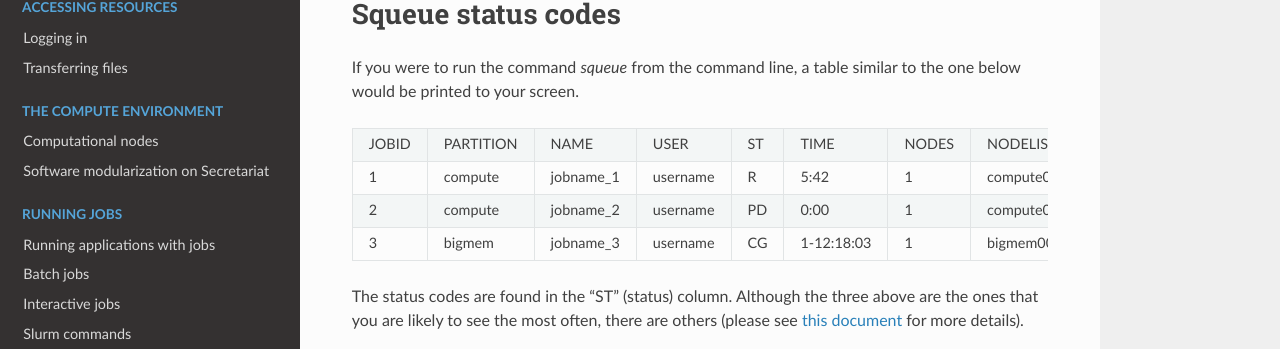
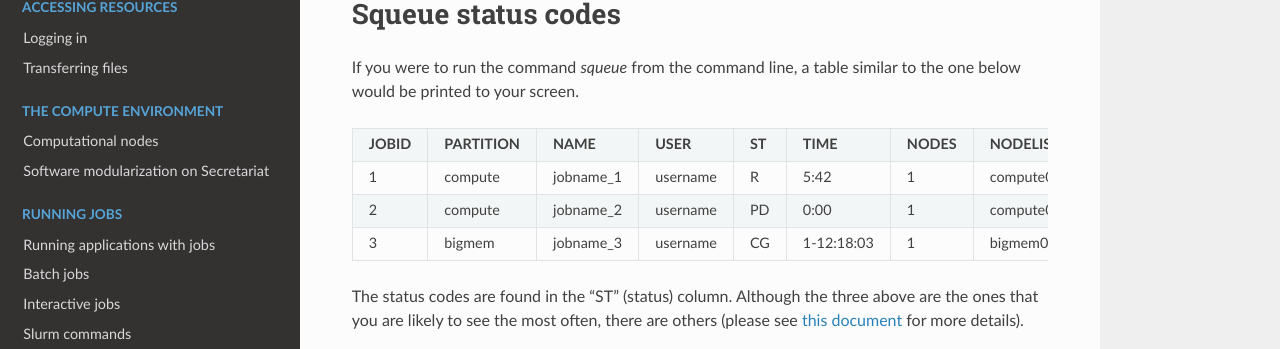
Before and after one commit to amalgamaria/secretariat, a Sphinx documentation site: the page built from docs/running-jobs/squeue-status-codes.rst, in a window 1280 px wide. Shown: the part 104-453 px from the top of the page. Built offline with Sphinx 7.4.7 and the Read the Docs theme 2.0.0, drawn with Linux system fonts in a browser that asks for light colours.

Commit message:
Format table

```diff
--- a/docs/running-jobs/squeue-status-codes.rst
+++ b/docs/running-jobs/squeue-status-codes.rst
@@ -3,15 +3,15 @@ Squeue status codes
 
 If you were to run the command `squeue` from the command line, a table similar to the one below would be printed to your screen.
 
-+-------+-----------+-----------+----------+----+------------+-------+------------------+
-| JOBID | PARTITION | NAME      | USER     | ST | TIME       | NODES | NODELIST(REASON) |
-+-------+-----------+-----------+----------+----+------------+-------+------------------+
-| 1     | compute   | jobname_1 | username | R  | 5:42       | 1     | compute001       |
-+-------+-----------+-----------+----------+----+------------+-------+------------------+
-| 2     | compute   | jobname_2 | username | PD | 0:00       | 1     | compute001       |
-+-------+-----------+-----------+----------+----+------------+-------+------------------+
-| 3     | bigmem    | jobname_3 | username | CG | 1-12:18:03 | 1     | bigmem002        |
-+-------+-----------+-----------+----------+----+------------+-------+------------------+
++-----------+---------------+-----------+----------+--------+------------+-----------+----------------------+
+| **JOBID** | **PARTITION** | **NAME**  | **USER** | **ST** | **TIME**   | **NODES** | **NODELIST(REASON)** |
++-----------+---------------+-----------+----------+--------+------------+-----------+----------------------+
+| 1         | compute       | jobname_1 | username | R      | 5:42       | 1         | compute001           |
++-----------+---------------+-----------+----------+--------+------------+-----------+----------------------+
+| 2         | compute       | jobname_2 | username | PD     | 0:00       | 1         | compute001           |
++-----------+---------------+-----------+----------+--------+------------+-----------+----------------------+
+| 3         | bigmem        | jobname_3 | username | CG     | 1-12:18:03 | 1         | bigmem002            |
++-----------+---------------+-----------+----------+--------+------------+-----------+----------------------+
 
 The status codes are found in the "ST" (status) column. Although the three above are the ones that you are likely to see the most often, there are others (please see `this document`_ for more details).
 
```
